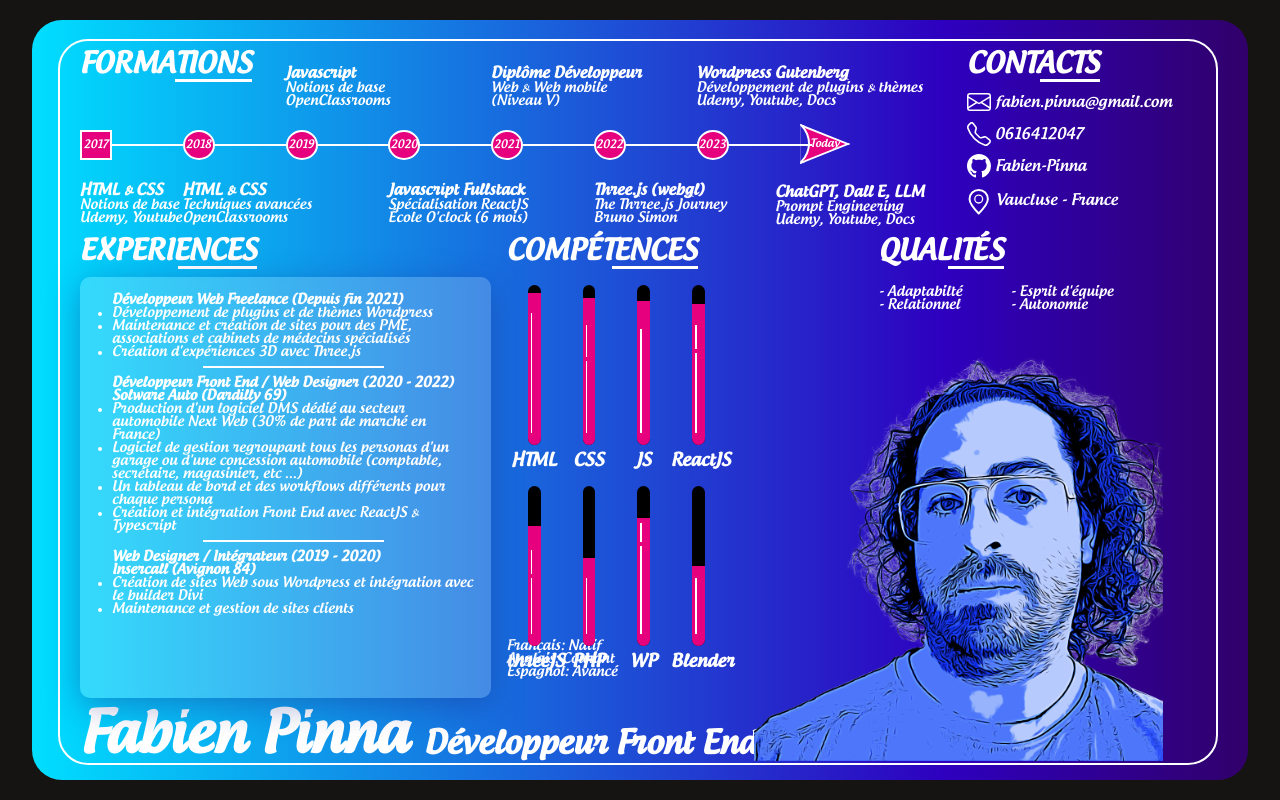
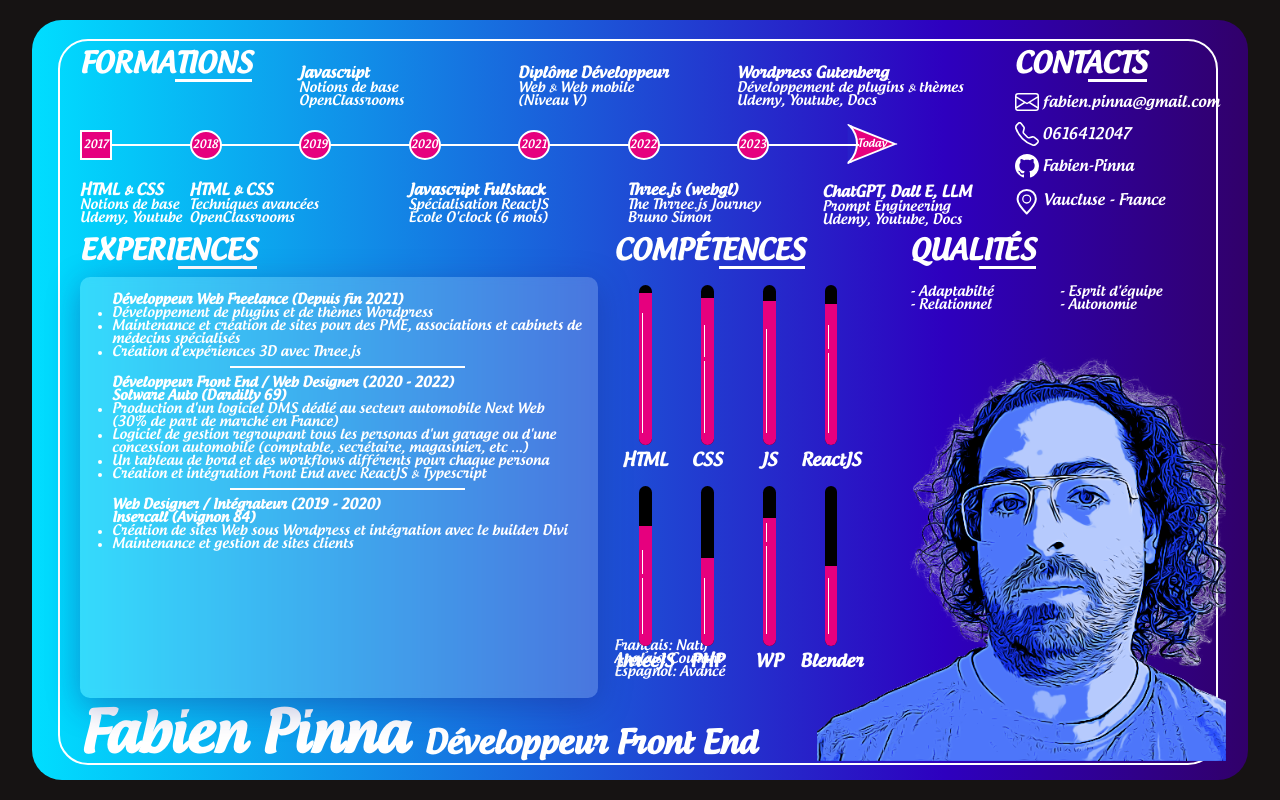
Before and after one commit to Fabien-Pinna/my-resume, a React app: page / in a window 1280 px wide. Built offline with nearby package versions, Linux system fonts and the light colour scheme; the HTML template or start-up script is replaced by a standard one.

Commit message:
Computer Switch

```diff
--- a/src/Resume.scss
+++ b/src/Resume.scss
@@ -22,7 +22,7 @@
 
     .layout-card {
         display: grid;
-        grid-template-columns:  2.2fr 1.4fr 0.5fr 1.5fr;
+        grid-template-columns:  3.2fr 1.4fr 0.5fr 1.5fr;
         grid-template-rows: 1.4fr 0.8fr 2.9fr 1fr 1fr;
         gap: 1rem;
         grid-template-areas:
--- a/src/components/Quality/Quality.scss
+++ b/src/components/Quality/Quality.scss
@@ -1,7 +1,7 @@
 .quality {
     grid-area: quality;
-    width: 60%;
-    margin-left: 4rem;
+    width: 75%;
+    margin-left: 2rem;
 
     .quality-box {
         margin-top: 1rem;
--- a/src/components/Skill/SkillBox/SkillBox.scss
+++ b/src/components/Skill/SkillBox/SkillBox.scss
@@ -1,5 +1,4 @@
 .skill-box {
     display: flex;
     flex-wrap: wrap;
-    width: 75%;
 }
```
